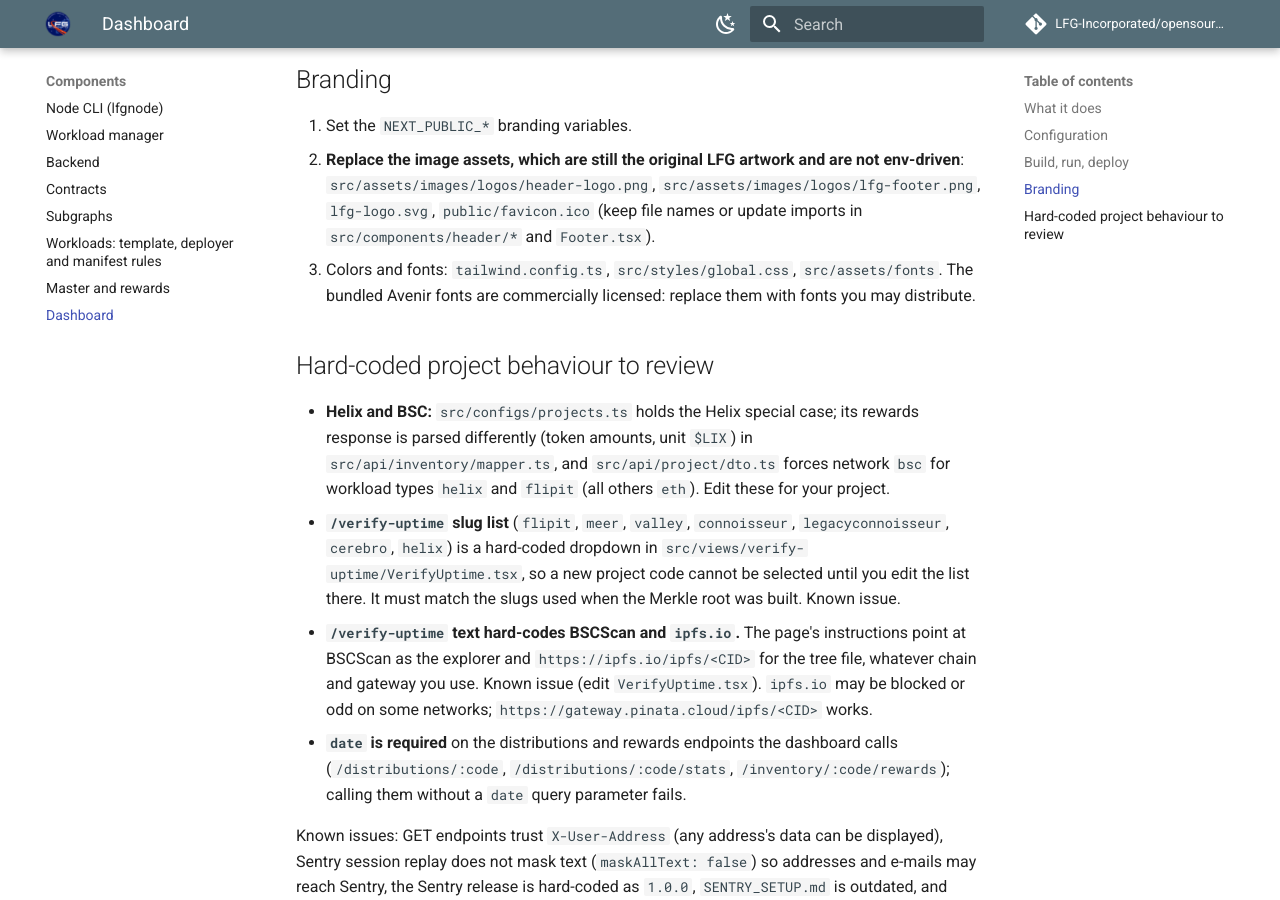
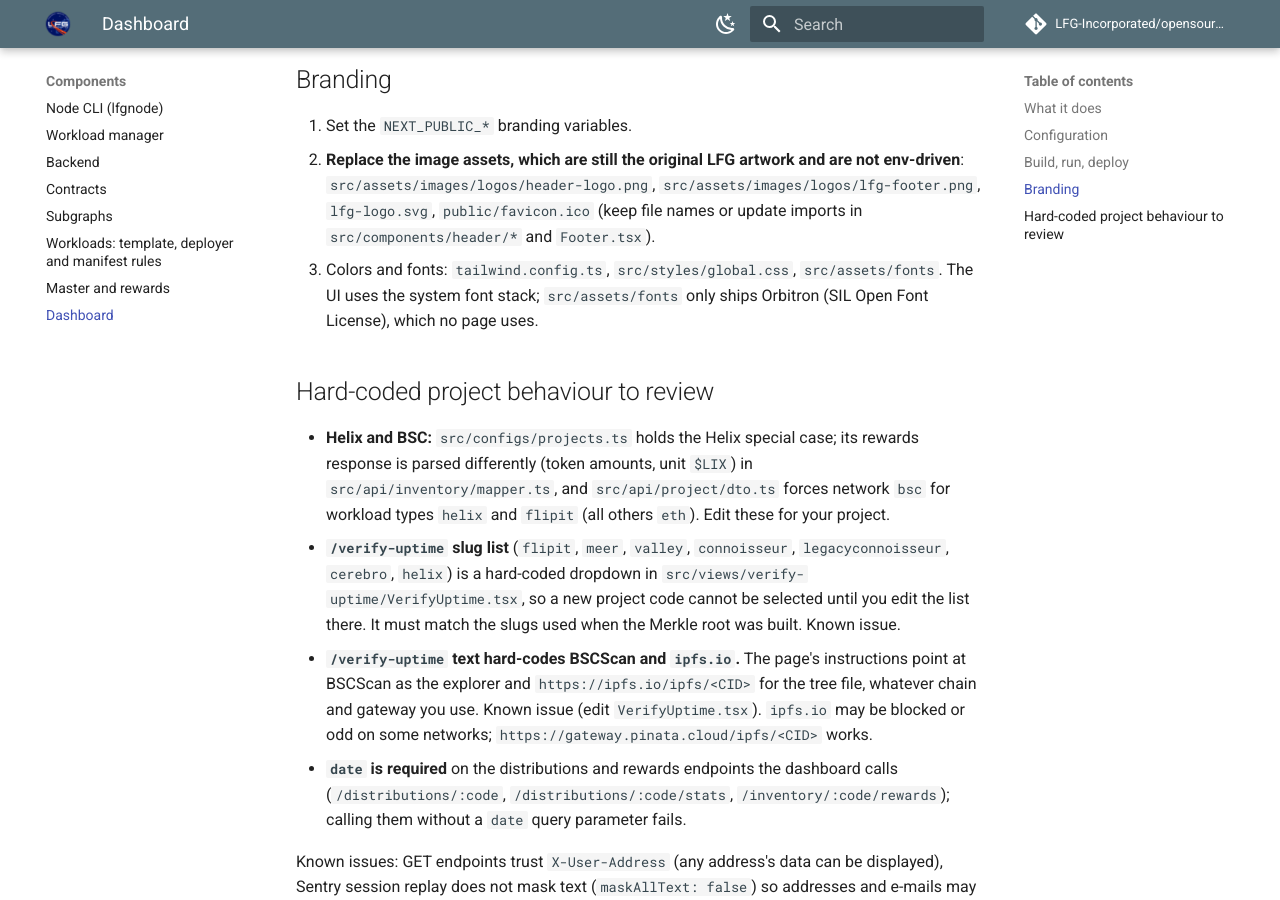
Before and after one commit to LFGInc/node-system-docs, an MkDocs documentation site: the page built from docs/dashboard.md, in a window 1280 px wide and 900 px high, scrolled down 2916 px. Built offline with MkDocs 1.6.1 and Material for MkDocs 9.7.7, drawn with Linux system fonts in a browser that asks for light colours; comment, search, counter and statistics services are not loaded.

Commit message:
docs: align compose ports, cron notation and fonts with the code
- backend docker-compose.example.yml already publishes Postgres on
  127.0.0.1:5433 and Redis on 127.0.0.1:6379 (no remap needed)
- the hourly cron is '0 0 * * * *' (seconds field) everywhere
- the dashboard no longer ships the Avenir fonts (only Orbitron, OFL)

Co-Authored-By: Claude Opus 5.5 <noreply@anthropic.com>

```diff
--- a/docs/dashboard.md
+++ b/docs/dashboard.md
@@ -78,8 +78,8 @@ pipeline testing; delete these workflows if you do not use Vercel.
 2. **Replace the image assets, which are still the original LFG artwork and are not env-driven**:
    `src/assets/images/logos/header-logo.png`, `src/assets/images/logos/lfg-footer.png`, `lfg-logo.svg`,
    `public/favicon.ico` (keep file names or update imports in `src/components/header/*` and `Footer.tsx`).
-3. Colors and fonts: `tailwind.config.ts`, `src/styles/global.css`, `src/assets/fonts`. The bundled Avenir
-   fonts are commercially licensed: replace them with fonts you may distribute.
+3. Colors and fonts: `tailwind.config.ts`, `src/styles/global.css`, `src/assets/fonts`. The UI uses the
+   system font stack; `src/assets/fonts` only ships Orbitron (SIL Open Font License), which no page uses.
 
 ## Hard-coded project behaviour to review
 
```
Also changed, not shown: docs/backend.md (+5 -5 lines), docs/local-testing.md (+2 -2 lines), docs/self-hosting.md (+1 -1 lines).
